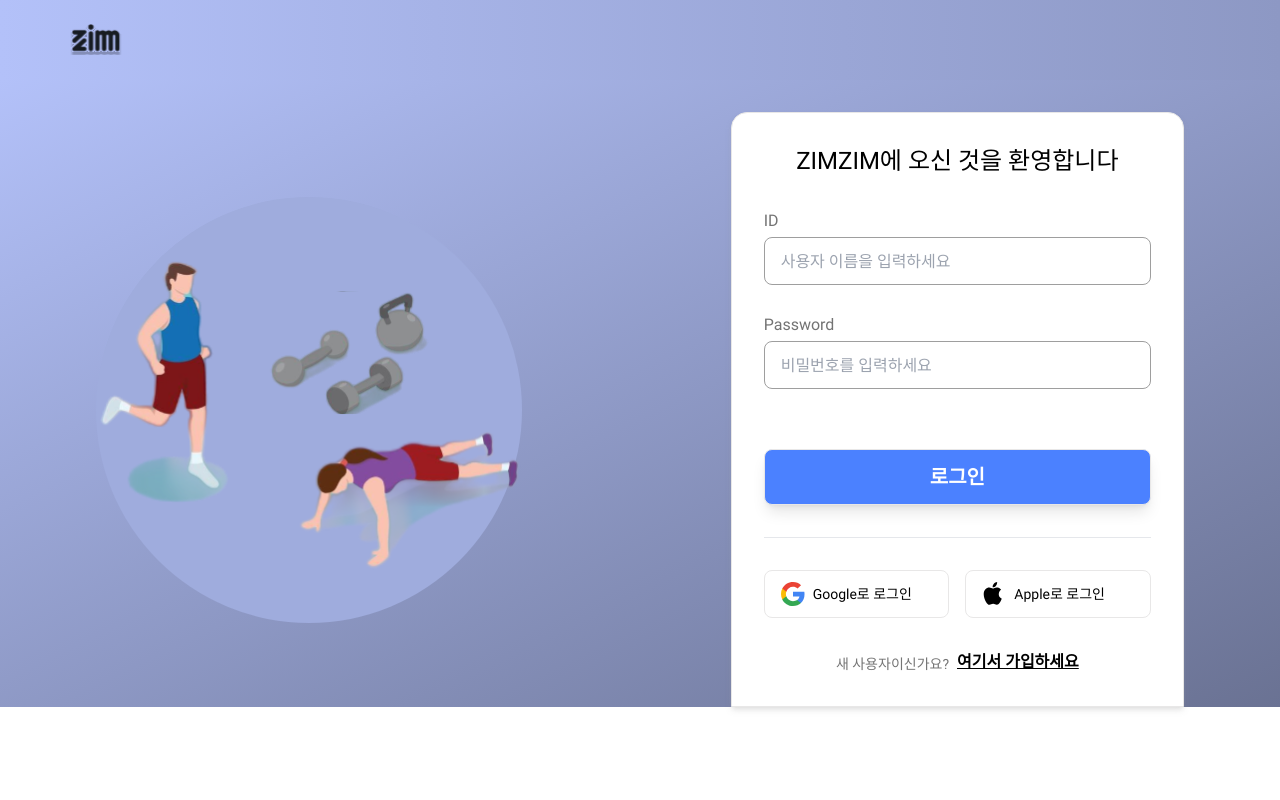
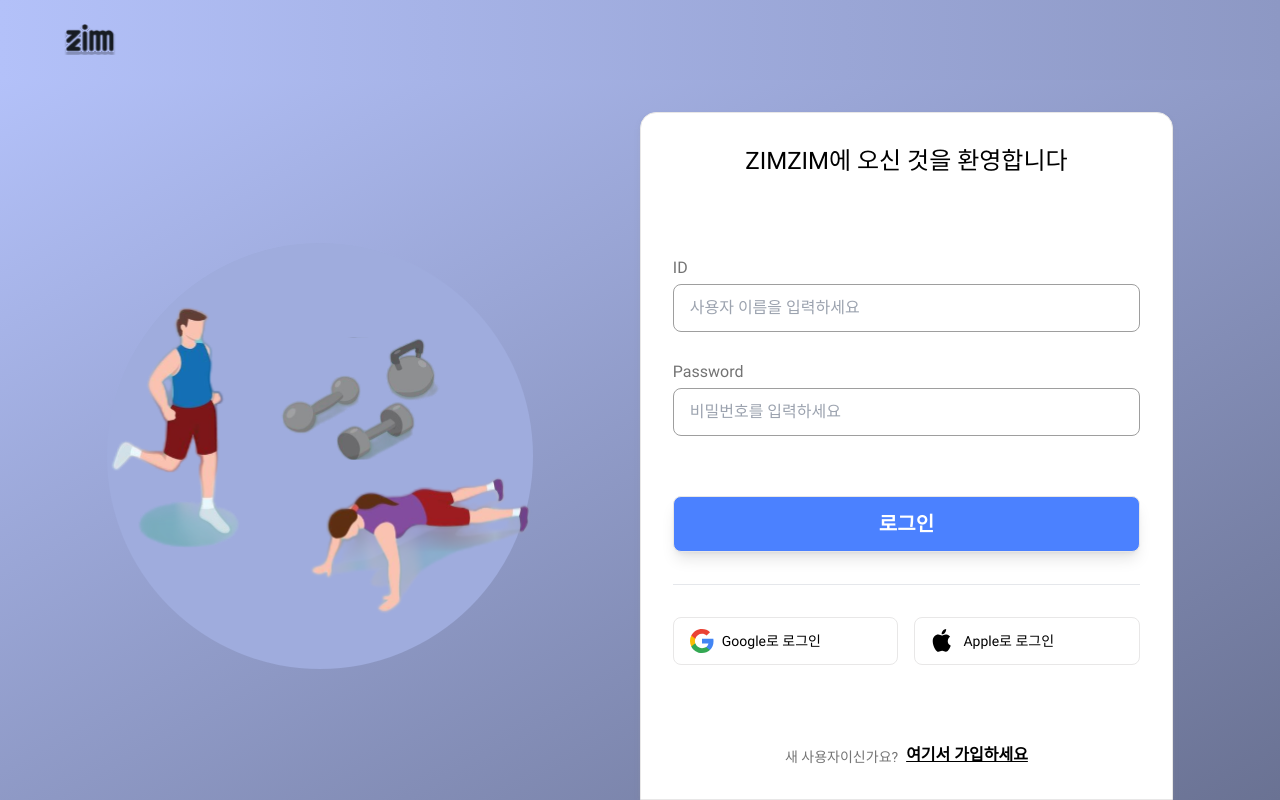
Before and after one commit to rami0617/zimzim_front_nexjs, a Next.js app: page /en/auth/login in a window 1280 px wide. Built offline with nearby package versions, Linux system fonts and the light colour scheme; no server answers.

Commit message:
Merge pull request #2 from ZIMZIM-ZIMZIM/dev
Dev

```diff
--- a/public/locales/ko/common.json
+++ b/public/locales/ko/common.json
@@ -38,7 +38,7 @@
   },
   "DASHBOARD": {
     "WAITING_MESSAGE": "잠시만 기다려주세요... 운동 기록을 확인하고 있습니다",
-    "WELCOME_MESSAGE": "{{name}}님, {{count}}번의 운동을 완료하셨고 총 {{min}}분 동안 운동하셨습니다",
+    "WELCOME_MESSAGE": "{{name}}님, 지난 7일 동안 {{count}}번의 운동을 완료하셨고 총 {{min}}분 동안 운동하셨습니다",
     "NO_DATA_MESSAGE": "{{name}}님, 운동 기록을 등록하고 이번 주의 운동량을 확인해 보세요",
     "REGISTER_BUTTON": "운동 기록 등록하기",
     "CHART": {
--- a/src/app/[locale]/auth/layout.tsx
+++ b/src/app/[locale]/auth/layout.tsx
@@ -7,13 +7,13 @@
 const CommonLayout = ({ children }: { children: ReactNode }) => (
   <>
     <Header>
-      <div className="w-[12rem] flex justify-center items-center h-20">
+      <div className="px-16 flex items-center h-20">
         <Link href="/">
           <Image src="/icon/icon.svg" width={52} height={52} alt="icon" />
         </Link>
       </div>
     </Header>
-    <main className="min-h-full bg-gradient-to-br from-secondary-light to-secondary-dark pt-8 min-h-[calc(100vh-5rem)]">
+    <main className="bg-gradient-to-br from-secondary-light to-secondary-dark pt-8 h-[calc(100vh-5rem)]">
       {children}
     </main>
   </>
--- a/src/app/[locale]/auth/login/page.tsx
+++ b/src/app/[locale]/auth/login/page.tsx
@@ -13,9 +13,9 @@
   const { t } = useTranslation();
 
   return (
-    <section className="flex flex-row h-full justify-between px-24 max-xl:justify-center max-md:px-0">
+    <section className="flex flex-row h-full justify-evenly max-xl:justify-center max-md:px-0">
       <div className="flex flex-row relative items-center max-xl:hidden">
-        <div className="z-1 absolute pt-2.5 ">
+        <div className="z-1 absolute pt-2">
           <Image
             src="/image/landing_exercise.svg"
             alt="babel"
@@ -25,13 +25,12 @@
             priority
           />
         </div>
-
         <div className="bg-[#9FACDD] w-[426px] h-[426px] rounded-full" />
       </div>
 
       <ContentBox
         contentTitle="login"
-        className=" rounded-t-2xl w-5/12 flex flex-col gap-8 max-xl:w-2/3 max-lg:w-11/12 max-md:w-full"
+        className="rounded-t-2xl w-5/12 flex flex-col gap-8 max-lg:w-11/12 max-md:w-full bottom-0"
       >
         <h1 className="text-center text-2xl">{t('AUTH.LOGIN.TITLE')}</h1>
 
--- a/src/app/[locale]/auth/signup/page.tsx
+++ b/src/app/[locale]/auth/signup/page.tsx
@@ -7,7 +7,7 @@
 import ContentBox from '#components/common/ContentBox';
 
 const SignUpPage = () => (
-  <div className="flex justify-center pb-16">
+  <div className="flex justify-center">
     <ContentBox className="rounded-2xl" contentTitle="signup">
       <SignupForm />
     </ContentBox>
--- a/src/app/[locale]/user/layout.tsx
+++ b/src/app/[locale]/user/layout.tsx
@@ -53,9 +53,14 @@
 
   return (
     <>
-      <Header className="bg-none bg-white">
-        <div className="flex h-20 justify-end items-center">
-          <div className="flex flex-row gap-4">
+      <Header className="flex bg-none bg-white px-16 shadow-lg">
+        <div className="flex justify-center items-center h-20 gap-16">
+          <Link href="/">
+            <Image src="/icon/icon.svg" width={52} height={52} alt="icon" />
+          </Link>
+          <Menu />
+        </div>
+        <div className="flex flex-row gap-4 items-center">
           <Link href={`/${i18n.language}${ROUTE.USER}`}>
             <div
               className={twMerge(
@@ -71,6 +76,7 @@
               />
             </div>
           </Link>
+
           <div className="w-10 relative">
             <Button
               className={twMerge(
@@ -105,21 +111,12 @@
             />
           </Button>
         </div>
-        </div>
       </Header>
 
       <main className="w-full h-full flex flex-col bg-secondary-light/50 overflow-auto">
-        <div className="w-[12rem] flex justify-center items-center h-20 absolute top-0 left-0">
-          <Link href="/">
-            <Image src="/icon/icon.svg" width={52} height={52} alt="icon" />
-          </Link>
-        </div>
-        <div className="flex">
-          <Menu />
-          <section className="w-5/6 flex flex-col justify-between py-4 px-8 min-h-[calc(100vh-5rem)]">
+        <section className="flex flex-col py-8 px-16 h-[calc(100vh-5rem)]">
           {children}
         </section>
-        </div>
       </main>
     </>
   );
--- a/src/components/common/menu/Menu.tsx
+++ b/src/components/common/menu/Menu.tsx
@@ -10,9 +10,9 @@
   const { i18n } = useTranslation();
 
   return (
-    <nav className="w-[12rem] justify-center algin-center border-b-1 border-slate-900/10 bg-white">
+    <nav className=" justify-center algin-center border-b-1 border-slate-900/10 bg-white">
       <div className="h-full flex flex-col gap-6 items-center">
-        <div className="flex flex-col gap-8 w-5/6 text-gray-600 max-md:items-center py-4">
+        <div className="flex flex-row gap-8 text-gray-600 max-md:items-center py-4">
           <MenuItem
             to={`/${i18n.language + ROUTE.MAIN_PAGE}`}
             title="Dashboard"
--- a/src/components/profile/BMIChart.tsx
+++ b/src/components/profile/BMIChart.tsx
@@ -1,5 +1,5 @@
+import { Chart, ArcElement, Tooltip, Legend } from 'chart.js';
 import React from 'react';
-import { Chart, ArcElement, Tooltip, Legend } from 'chart.js';
 import { Doughnut } from 'react-chartjs-2';
 
 Chart.register(ArcElement, Tooltip, Legend);
--- a/src/components/profile/CharacterModal.tsx
+++ b/src/components/profile/CharacterModal.tsx
@@ -1,15 +1,16 @@
-import React from 'react';
 import Image from 'next/image';
 import Link from 'next/link';
+import React from 'react';
 import { useTranslation } from 'react-i18next';
 import { twMerge } from 'tailwind-merge';
+
+import { User } from '#/api/type';
 
 import { MODAL } from '#/constants/key';
 import ROUTE from '#/constants/route';
 import { PRIMARY_BUTTON } from '#/constants/style';
 
 import { useModal } from '#/app/ModalContext';
-import { User } from '#/api/type';
 
 interface CharacterModalProps {
   count: number;
--- a/src/components/profile/ProfileHeader.tsx
+++ b/src/components/profile/ProfileHeader.tsx
@@ -1,6 +1,6 @@
-import React, { useState } from 'react';
 import { useQueryClient } from '@tanstack/react-query';
 import Image from 'next/image';
+import React, { useState } from 'react';
 
 import Input from '#/components/common/input/Input';
 
--- a/src/components/profile/UserBodyInfo.tsx
+++ b/src/components/profile/UserBodyInfo.tsx
@@ -1,6 +1,6 @@
-import React, { useState } from 'react';
 import { useQueryClient } from '@tanstack/react-query';
 import Image from 'next/image';
+import React, { useState } from 'react';
 
 import ContentBox from '#/components/common/ContentBox';
 import Input from '#/components/common/input/Input';
--- a/src/constants/key.ts
+++ b/src/constants/key.ts
@@ -1,5 +1,5 @@
 export const LOCAL_STORAGE = {
-  LANGUAGE: 'ZimZimLangauge',
+  LANGUAGE: 'ZimZimLanguage',
   LOGIN: 'ZimZimLogin',
 };
 
```
Lines whose indentation alone changed are shown as unchanged.
